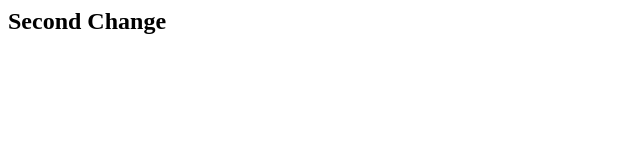
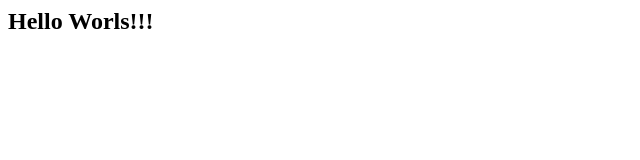
Before and after one commit to saketbadal/Project1, a plain HTML site: page index.html in a window 1280 px wide. Shown: the full height of the page, 0-640 px from the left. Drawn offline with Linux system fonts and the light colour scheme.

Commit message:
From Jenkins Server

```diff
--- a/index.html
+++ b/index.html
@@ -1,5 +1,5 @@
 <head>
 	<body>
-		<h2>Second Change</h2>
+		<h2>Hello Worls!!!</h2>
 	</body>
 </head>
```
Also changed, not shown: newfile.txt (added).
